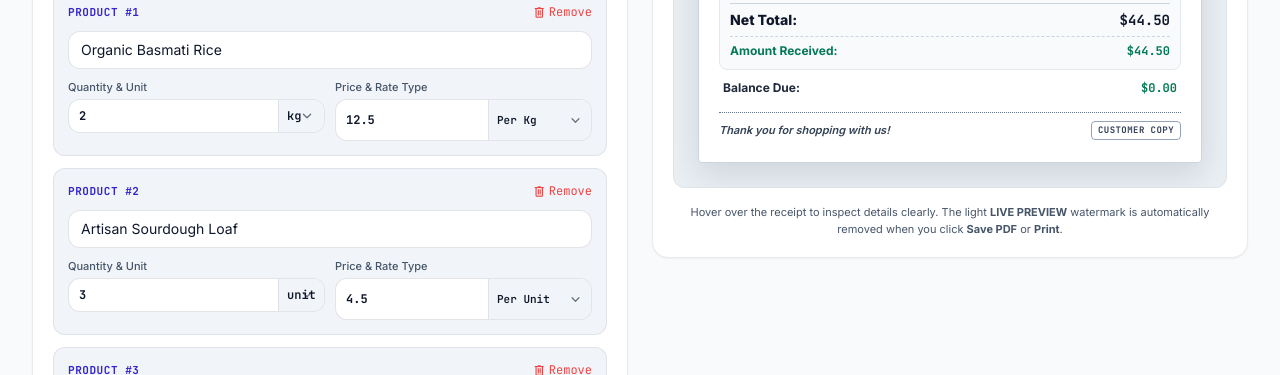
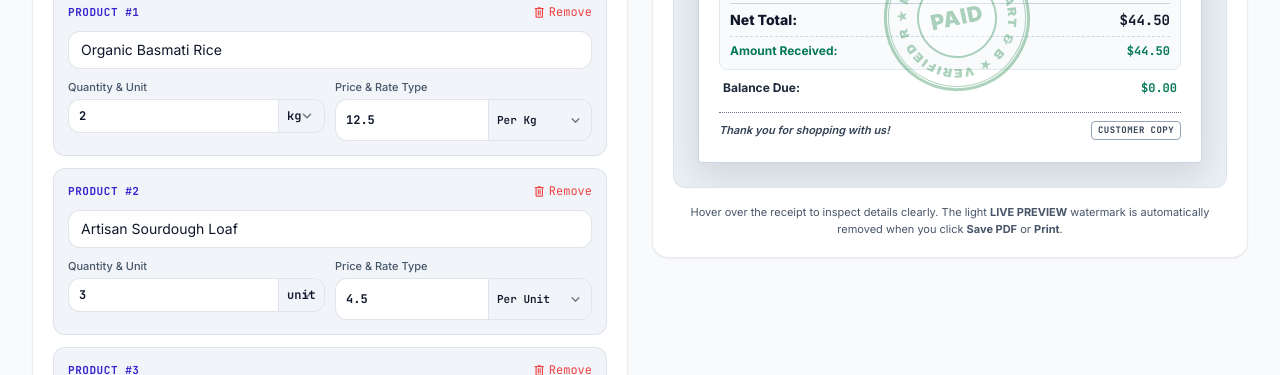
Before and after one commit to fiaz327/craft, a plain HTML site: page receipt-maker.html in a window 1280 px wide. Shown: the part 725-1100 px from the top of the page. Drawn offline with nearby package versions, Linux system fonts and the light colour scheme.

Commit message:
Update receipt-maker.html

```diff
--- a/receipt-maker.html
+++ b/receipt-maker.html
@@ -143,8 +143,8 @@
     /* --- EXACT CIRCULAR PAID & RECTANGULAR PENDING STAMP SYSTEM --- */
     .stamp-container {
       position: absolute;
-      top: 52%;
-      right: 16%;
+      top: 74%;
+      right: 34%;
       transform: translateY(-50%) rotate(-12deg);
       z-index: 10;
       pointer-events: none;
@@ -617,7 +617,7 @@
                       <path id="stampTextCurve" d="M 24, 80 a 56,56 0 1,1 112,0 a 56,56 0 1,1 -112,0" fill="transparent" />
                       <text class="curved-text">
                         <textPath id="stampCurvedTextPath" href="#stampTextCurve" startOffset="2%">
-                          ★ METRO FRESH MART ★ VERIFIED RECEIPT
+                          ★ METRO FRESH MART ★
                         </textPath>
                       </text>
                     </svg>
```
